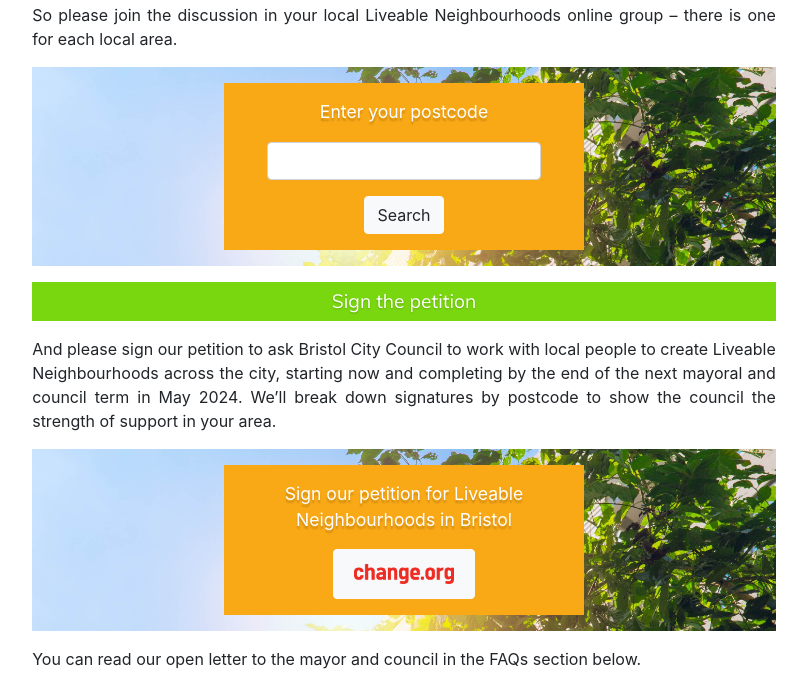
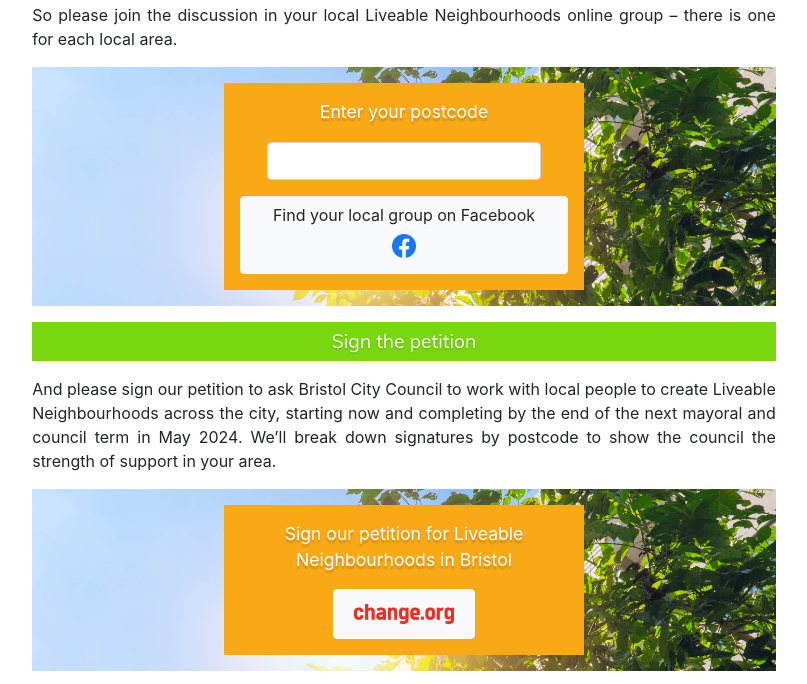
Before and after one commit to zackads/ln4b, a plain HTML site: page index.html in a window 1280 px wide. Shown: the part 1939-2623 px from the top of the page, without its empty margins (236-1043 px from the left). Drawn offline with nearby package versions, Linux system fonts and the light colour scheme.

Commit message:
Insert Facebook logo to postcode group finder btn to increase click-through

```diff
--- a/index.html
+++ b/index.html
@@ -134,7 +134,12 @@
               type="button"
               id="postcode-search-btn"
             >
-              Search
+              Find your local group on Facebook
+              <img
+                class="cta__fb_logo"
+                src="assets/images/fb_logo.png"
+                alt="Facebook logo"
+              />
             </button>
           </form>
           <div class="cta__msg" id="group-msg">test</div>
--- a/styles/sass/_cta.scss
+++ b/styles/sass/_cta.scss
@@ -38,6 +38,14 @@
     text-shadow: 0px 3px 2px rgba(0, 0, 0, 0.2);
   }
 
+  &__fb_logo {
+    display: inline-block;
+    position: relative;
+    top: -1px;
+    height: 1.5rem;
+    width: auto;
+  }
+
   &__image {
     width: 100px;
     height: auto;
```
Also changed, not shown: assets/images/fb_logo.png (added), styles/css/main.css, 1 other file.
